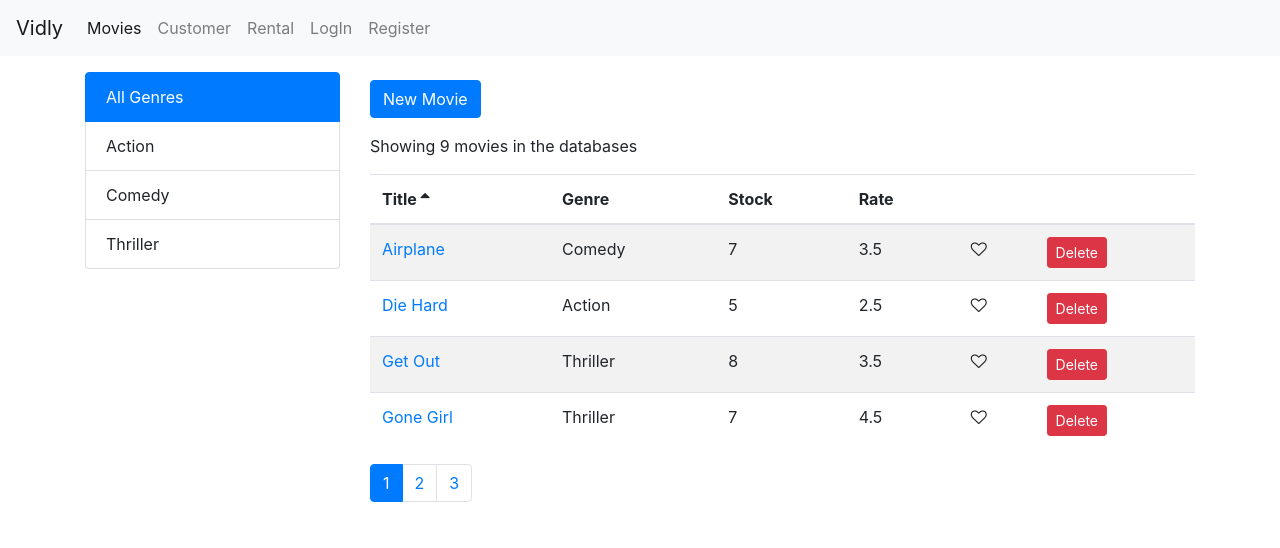
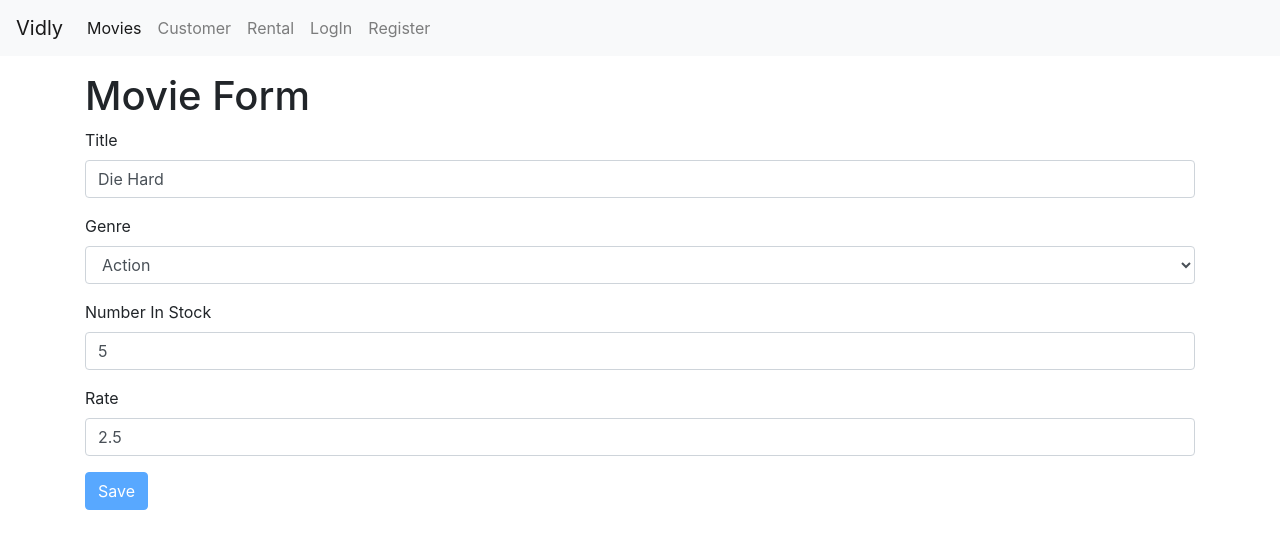
Before and after one commit to anilrai01/react-basics, a React (Create React App) app: page /movies/5b21ca3eeb7f6fbccd471816 in a window 1280 px wide. Shown: the top 548 px of the page. Built offline with nearby package versions, Linux system fonts and the light colour scheme.

Commit message:
Added MovieForm session

```diff
--- a/src/App.js
+++ b/src/App.js
@@ -6,7 +6,7 @@ import NotFound from "./components/notFound";
 import NavBar from "./components/nabvar";
 import Customers from "./components/customers";
 import LogInForm from "./components/loginForm";
-import MoviesDetails from "./components/moviesDetails";
+// import MoviesDetails from "./components/moviesDetails";
 import MovieForm from "./components/movieForm";
 import Register from "./components/registerForm";
 
@@ -23,12 +23,11 @@ class App extends Component {
           {/* <h1> Hello World</h1> */}
           {/* <Movies /> */}
           <Switch>
-            <Route path="/movie/new" exact component={MovieForm} />
+            <Route path="/movies/:id" component={MovieForm} />
             <Route path="/register" component={Register} />
             <Route path="/login" component={LogInForm} />
             <Route path="/customers" component={Customers} />
             <Route path="/rentals" component={Rentals} />
-            <Route path="/moviesDetails/:id" component={MoviesDetails} />
             <Route path="/movies" component={Movies}></Route>
             <Redirect from="/" exact to="/movies"></Redirect>
             <Route path="/not-found" component={NotFound} />
--- a/src/components/common-comp/form.jsx
+++ b/src/components/common-comp/form.jsx
@@ -1,7 +1,7 @@
 import React, { Component } from "react";
 import Joi from "joi-browser";
 import Input from "./input";
-
+import Select from "./select";
 
 class Form extends Component {
   state = {
@@ -56,15 +56,15 @@ class Form extends Component {
     this.setState({ data, errors });
   };
 
-  renderButton(label){
+  renderButton(label) {
     return (
       <button disabled={this.validate()} className="btn btn-primary">
         {label}
       </button>
-    )
-  };
+    );
+  }
 
-  renderInput(name, label, type){
+  renderInput(name, label, type) {
     const { data, errors } = this.state;
 
     return (
@@ -76,10 +76,23 @@ class Form extends Component {
         onChange={this.handleChange}
         error={errors[name]}
       />
-    )
+    );
   }
 
-  renderSelect(){}
+  renderSelect(name, label, options) {
+    const { data, errors } = this.state;
+
+    return (
+      <Select
+        name={name}
+        value={data[name]}
+        label={label}
+        options={options}
+        onChange={this.handleChange}
+        error={errors[name]}
+      />
+    );
+  }
 }
 
 export default Form;
--- /dev/null
+++ b/src/components/common-comp/select.jsx
@@ -0,0 +1,23 @@
+import React from "react";
+
+const Select = ({ name, label, options, error, ...rest }) => {
+  console.log("Options", options);
+  console.log("Name", name);
+  console.log("Rest", rest);
+  return (
+    <div className="form-group">
+      <label htmlFor={name}>{label}</label>
+      <select name={name} id={name} {...rest} className="form-control">
+        <option value="" />
+        {options.map(option => (
+          <option key={option._id} value={option._id}>
+            {option.name}
+          </option>
+        ))}
+      </select>
+      {error && <div className="alert alert-danger">{error}</div>}
+    </div>
+  );
+};
+
+export default Select;
--- a/src/components/common-comp/tableBody.jsx
+++ b/src/components/common-comp/tableBody.jsx
@@ -20,7 +20,7 @@ class TableBody extends Component {
             {columns.map(column => (
               <td key={this.createKey(item, column)}>
                 {column.path === "title" ? (
-                  <Link to={`/moviesDetails/${item._id}`}>
+                  <Link to={`/movies/${item._id}`}>
                     {" "}
                     {this.renderCell(item, column)}{" "}
                   </Link>
--- a/src/components/movieForm.jsx
+++ b/src/components/movieForm.jsx
@@ -70,18 +70,22 @@ class MovieForm extends Form {
 
   afterSubmit = () => {
     // if(this)
+    saveMovie(this.state.data);
+    this.props.history.push("/movies");
     console.log("Edited");
   };
 
   render() {
     // const { id } = this.props.match.params;
     // console.log("Inside Render",this.state.movieID)
+    console.log(this.state.data);
+    console.log(this.state.genres);
     return (
       <div>
         <h1>Movie Form</h1>
         <form onSubmit={this.handleSubmit}>
           {this.renderInput("title", "Title", "text")}
-          {this.renderInput("genre", "Genre", "text")}
+          {this.renderSelect("genreId", "Genre", this.state.genres)}
           {this.renderInput("number", "Number In Stock", "number")}
           {this.renderInput("rate", "Rate", "number")}
           {this.renderButton("Save")}
--- a/src/components/movies.jsx
+++ b/src/components/movies.jsx
@@ -93,7 +93,7 @@ class Movie extends Component {
             />
           </div>
           <div className="col">
-            <Link to="/movie/new">
+            <Link to="/movies/new">
               <button className="btn btn-primary mb-3 mt-2">New Movie</button>
             </Link>
             <p>Showing {totalCount} movies in the databases</p>
```
Lines whose indentation alone changed are shown as unchanged.
